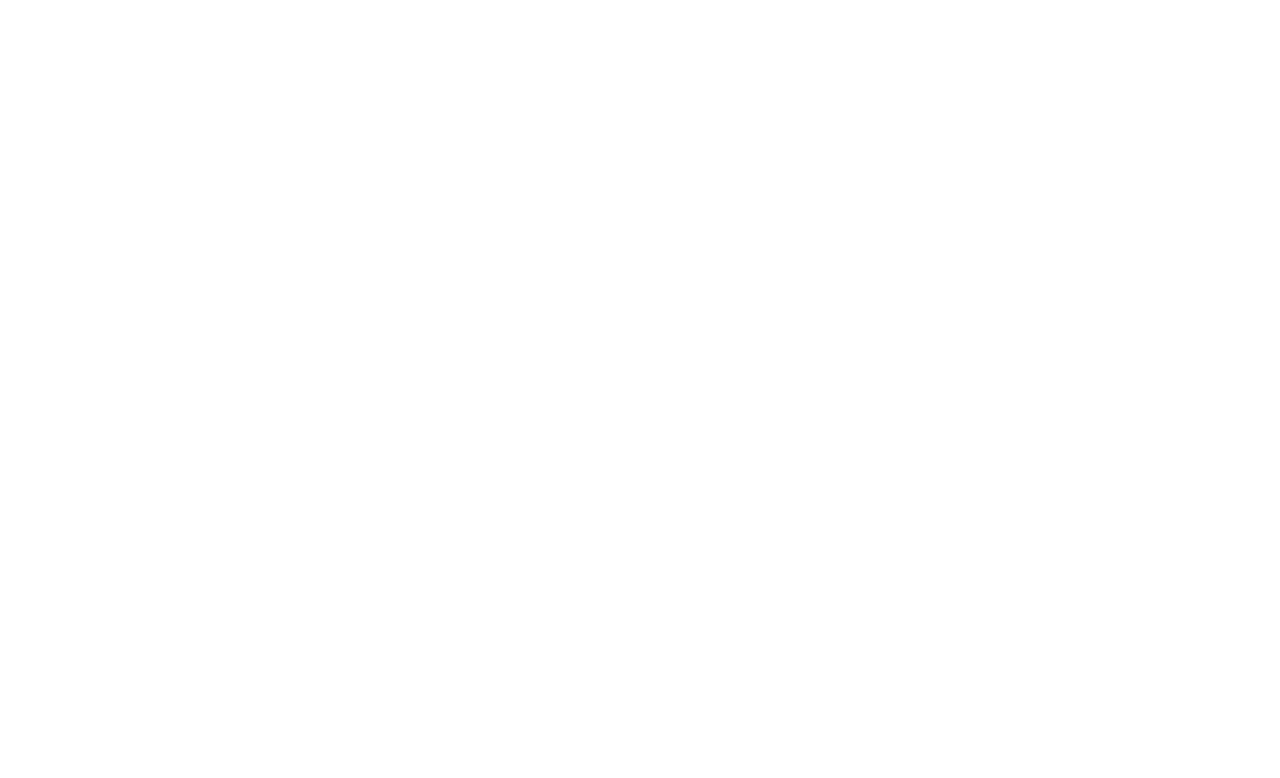
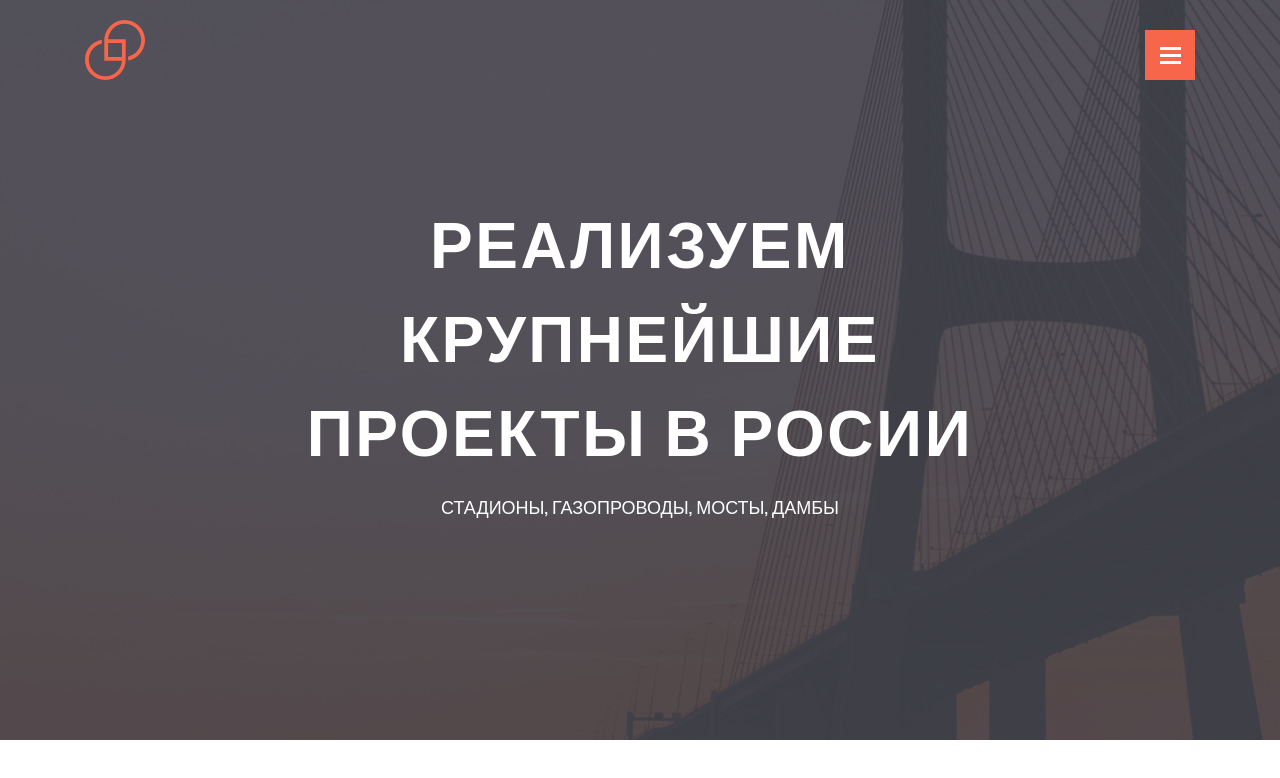
Before and after one commit to Murrat1986/Project_1, a plain HTML site: page index.html in a window 1280 px wide. Drawn offline with nearby package versions, Linux system fonts and the light colour scheme.

Commit message:
header start

```diff
--- a/css/style.css
+++ b/css/style.css
@@ -0,0 +1,118 @@
+/* font-family: "Open Sans" , sans-serif;
+font-family: "Oswald" , sans-serif; */
+
+:root{
+    --acsent-color:#F7654A;
+    --gray-color:#999999;
+    --dark-color:#404149;
+    --white-color:#FFFFFF;
+    --background-color:#e5e5e5;
+    /* --oswald:"font-family: "Oswald" , sans-serif"; */
+}
+
+html{
+    box-sizing:border-box;
+    min-height: 740px;
+    background-image: url(../images/head_img.jpg);
+    background-repeat: no-repeat;
+    background-size: cover;
+}
+
+* , *::after ,*::before{
+    box-sizing:inherit;
+}
+
+body{
+    margin: 0;
+    font-family: "Oswald" , sans-serif;
+    font-weight: 400;
+}
+
+.container{
+    max-width:1110px;
+    margin: 0 auto;
+}
+
+.header {
+}
+.header__title {
+    display: flex;
+    justify-content: space-between;
+    align-items: flex-end;
+    padding-top: 20px;
+    margin-bottom: 112px;
+}
+.logo {
+    height: 60px;
+    width: 60px;
+}
+.burger {
+    height: 50px;
+    width: 50px;
+    background-color: var(--acsent-color);
+    border: none;
+    cursor: pointer;
+    display: flex;
+    justify-content: center;
+    flex-direction: column;
+    align-items: center;
+}
+.burger__line {
+    width: 21px;
+    height: 3px;
+    margin-bottom: 4px;
+    background-color: #fff;
+}
+.burger__line:last-child{
+    margin-bottom: 0;
+}
+.h1 {
+    max-width: 734px;
+    color:var(--white-color);
+    font-family: "Oswald" , sans-serif;
+    font-size: 64px;
+    font-weight: 700;
+    letter-spacing: 0.2vw;
+    text-transform: uppercase;
+    text-align: center;
+    margin: 0 auto 20px ;
+}
+.h4 {
+    max-width: 734px;
+    color:var(--white-color);
+    font-family: "Oswald" , sans-serif;
+    font-size: 18px;
+    line-height: 24px;
+    font-weight: 400;
+    text-transform: uppercase;
+    text-align: center;
+    margin: 0 auto;
+}
+
+.text-h2{
+    text-transform: uppercase;
+    font-family: "Oswald" , sans-serif;
+    font-weight:500;
+    font-size:32px
+}
+
+.text-h3{
+    font-family: "Oswald" , sans-serif;
+    font-weight:500;
+    font-size:21px
+}
+
+.text-h4{
+    font-family: "Oswald" , sans-serif;
+    font-weight:500;
+    font-size:24px
+}
+.text-p{
+    font-family: "Open Sans" , sans-serif;
+    font-size:16px
+}
+.text-p-reviews{
+    font-family: "Open Sans" , sans-serif;
+    line-height:21px;
+    font-size:14px
+}
--- a/index.html
+++ b/index.html
@@ -10,6 +10,20 @@
     <title>Project 1</title>
 </head>
 <body>
+    <header class="header">
+        <div class="container">
+            <div class="header__title">
+                <img src="./images/logo.svg" alt="logo" class="logo">
+                <button class="burger">
+                    <span class="burger__line"></span>
+                    <span class="burger__line"></span>
+                    <span class="burger__line"></span>
 
+                </button>
+            </div>
+            <h1 class="h1">реализуем крупнейшие проекты в Росии </h1>
+            <h4 class="h4">Стадионы, газопроводы, мосты, дамбы</h4>
+        </div>
+    </header>
 </body>
 </html>
```
Also changed, not shown: 4 other files.
